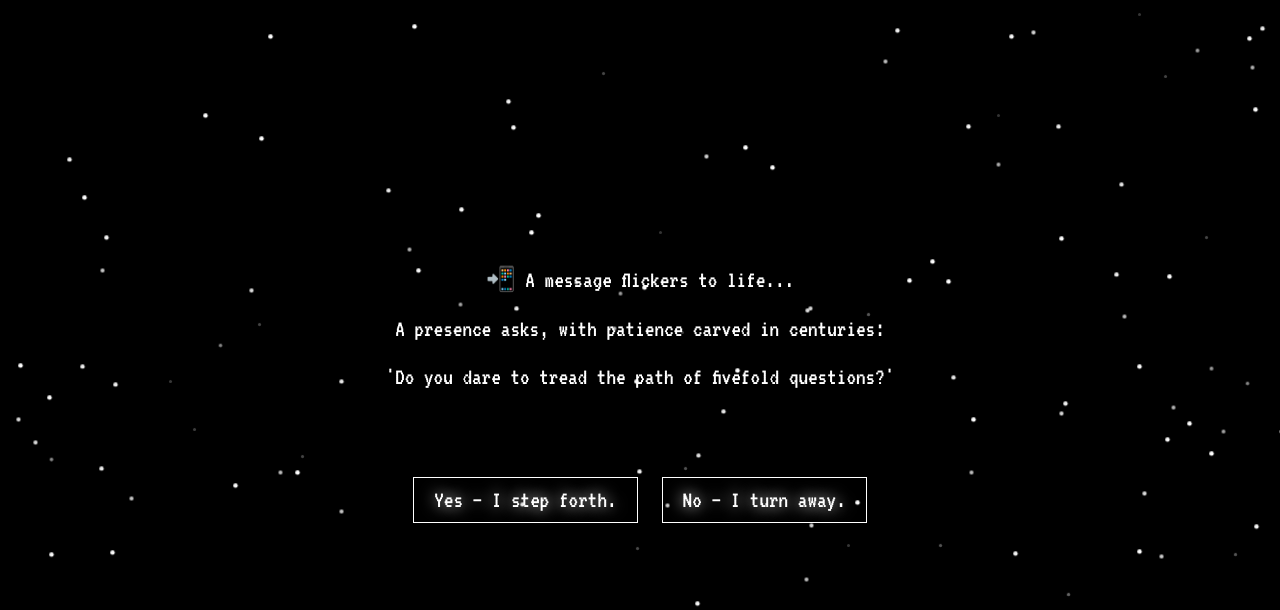
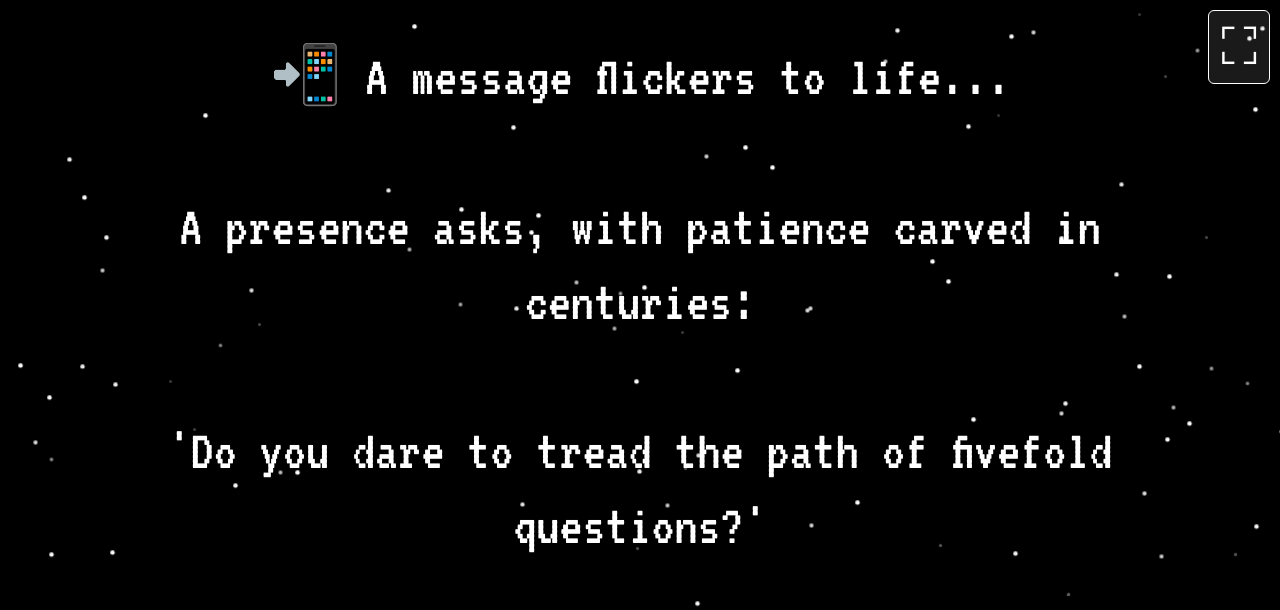
Before and after one commit to Arvi5hm41/minigame, a plain HTML site: page index.html in a window 1280 px wide. Shown: the top 610 px of the page. Drawn offline with Linux system fonts and the light colour scheme.

Commit message:
Update index.html

```diff
--- a/index.html
+++ b/index.html
@@ -1,3 +1,4 @@
+
 <!DOCTYPE html>
 <html lang="en">
 <head>
@@ -9,7 +10,7 @@
       background:black;
       color:white;
       font-family:"VT323",monospace;
-      font-size:24px;
+      font-size:4vw;
       display:flex;
       align-items:center;
       justify-content:center;
@@ -17,24 +18,33 @@
       margin:0;
       overflow:hidden;
     }
+
     #game {
-      max-width:900px;
-      padding:40px;
+      width:90vw;
+      height:90vh;
+      padding:5vw;
       text-align:center;
       position:relative;
       z-index:2;
     }
+
     #text {
       white-space:pre-wrap;
-      min-height:180px;
+      min-height:20vh;
+      font-size:4.5vw;
+      line-height:1.3;
     }
-    #choices { margin-top:20px; }
+
+    #choices { margin-top:5vh; }
+
     .choice {
-      margin:12px;
-      padding:10px 20px;
+      margin:3vw;
+      padding:2vw 4vw;
       border:1px solid white;
       display:inline-block;
       cursor:pointer;
+      font-size:4vw;
+      border-radius:8px;
       transition: all 0.2s ease-in-out;
     }
     .choice:hover {
@@ -42,12 +52,19 @@
       background:white;
       box-shadow:0 0 15px white;
     }
+    .choice:active {
+      color:black;
+      background:white;
+      box-shadow:0 0 20px white;
+      transform:scale(1.05);
+    }
+
     .glow { animation: glow 2s infinite alternate; }
     @keyframes glow {
       from { text-shadow:0 0 4px white; }
       to   { text-shadow:0 0 20px white; }
     }
-    /* Pixel stars */
+
     .pixel {
       position:absolute;
       width:3px;
@@ -62,42 +79,50 @@
       from { opacity:0.2; transform:scale(1); }
       to   { opacity:1; transform:scale(1.5); }
     }
-    /* Result styling */
+
     .symbol {
-      font-size: 80px;
+      font-size: 15vw;
       margin: 20px 0;
+      animation: pulse 3s infinite alternate;
     }
-    .result-title {
-      font-size: 28px;
-      margin: 10px 0;
-    }
-    .result-desc {
-      font-size: 22px;
-      margin-top: 10px;
-      line-height: 1.4;
+    @keyframes pulse {
+      from { text-shadow: 0 0 5px white, 0 0 10px white; }
+      to   { text-shadow: 0 0 20px white, 0 0 40px white; }
     }
 
-    /* Archetype-specific animations */
-    @keyframes shimmer {0%{text-shadow:0 0 5px white;}50%{text-shadow:-5px 0 15px white,5px 0 25px gray;}100%{text-shadow:0 0 5px white;}}
-    @keyframes spinChaos {from{transform:rotate(0deg) scale(1);text-shadow:0 0 10px white;}to{transform:rotate(360deg) scale(1.2);text-shadow:0 0 20px red;}}
-    @keyframes heartbeat {0%,100%{transform:scale(1);text-shadow:0 0 10px white;}50%{transform:scale(1.2);text-shadow:0 0 25px white;}}
-    @keyframes scrollFade {0%,100%{opacity:0.6;}50%{opacity:1;text-shadow:0 0 20px white;}}
-    @keyframes shadowPulse {0%,100%{opacity:0.3;text-shadow:0 0 5px gray;}50%{opacity:1;text-shadow:0 0 20px white;}}
-    @keyframes flameFlicker {0%{text-shadow:0 0 5px orange;}25%{text-shadow:0 0 20px red;}50%{text-shadow:0 0 15px yellow;}75%{text-shadow:0 0 25px orange;}100%{text-shadow:0 0 10px red;}}
-    @keyframes orbGlow {0%,100%{text-shadow:0 0 10px violet,0 0 20px purple;}50%{text-shadow:0 0 25px pink,0 0 40px violet;}}
-    @keyframes cosmicTwinkle {0%,100%{transform:scale(1);text-shadow:0 0 10px blue,0 0 20px white;}50%{transform:scale(1.2);text-shadow:0 0 25px cyan,0 0 50px purple;}}
+    .result-title { font-size: 6vw; margin: 10px 0; }
+    .result-desc { font-size: 4.5vw; margin-top: 10px; line-height: 1.4; }
 
-    .stoic { animation: shimmer 2s infinite; }
-    .trickster { animation: spinChaos 5s infinite linear; }
-    .protector { animation: heartbeat 2s infinite; }
-    .scholar { animation: scrollFade 4s infinite; }
-    .shadow { animation: shadowPulse 3s infinite; }
-    .hero { animation: flameFlicker 1.5s infinite; }
-    .oracle { animation: orbGlow 3s infinite alternate; }
-    .dreamer { animation: cosmicTwinkle 6s infinite alternate; }
+    @media (max-width:600px) {
+      body { font-size:5vw; }
+      #text { font-size:5vw; }
+      .choice { font-size:5vw; padding:3vw 6vw; }
+    }
+
+    /* Fullscreen button */
+    #fullscreen-btn {
+      position: fixed;
+      top: 10px;
+      right: 10px;
+      background: rgba(255,255,255,0.1);
+      border: 1px solid white;
+      color: white;
+      padding: 6px 12px;
+      font-size: 4vw;
+      cursor: pointer;
+      z-index: 9999;
+      border-radius: 6px;
+      transition: all 0.2s ease-in-out;
+    }
+    #fullscreen-btn:hover, #fullscreen-btn:active {
+      background: white;
+      color: black;
+      box-shadow: 0 0 10px white;
+    }
   </style>
 </head>
 <body>
+  <button id="fullscreen-btn">⛶</button>
   <div id="game">
     <div id="text"></div>
     <div id="choices"></div>
@@ -107,15 +132,23 @@
   const choices=document.getElementById("choices");
   let busy=false,currentPath=[],currentLevel=0;
 
-  const ARCHETYPES=[
-    {key:"Stoic Swordsman",title:"⚔ The Stoic Swordsman",symbol:"⚔",css:"stoic",desc:"Steel is a mirror of the soul. You sever illusions with clarity and solemn resolve."},
-    {key:"Trickster Rogue",title:"🃏 The Trickster Rogue",symbol:"🃏",css:"trickster",desc:"Rules are chains. You laugh as you slip them, turning fate into a jest."},
-    {key:"Loyal Protector",title:"🛡 The Loyal Protector",symbol:"🛡",css:"protector",desc:"Your heart is both flame and shield. You endure so others may stand."},
-    {key:"Eternal Scholar",title:"📜 The Eternal Scholar",symbol:"📜",css:"scholar",desc:"The halls of truth have no end. You wander them eternally, hungering for wisdom."},
-    {key:"Shadow Wanderer",title:"🌑 The Shadow Wanderer",symbol:"🌑",css:"shadow",desc:"You walk unseen, carrying silence and scars as companions."},
-    {key:"Burning Hero",title:"🔥 The Burning Hero",symbol:"🔥",css:"hero",desc:"Passion blazes in you. Even gods cannot snuff your fire."},
-    {key:"Silent Oracle",title:"🔮 The Silent Oracle",symbol:"🔮",css:"oracle",desc:"You perceive the whispers between moments. Your silence speaks louder than prophecy."},
-    {key:"Cosmic Dreamer",title:"🌌 The Cosmic Dreamer",symbol:"🌌",css:"dreamer",desc:"Worlds bloom from your thoughts. You shape infinity with your visions."}
+  const ARCHETYPES = [
+    { key:"Stoic Swordsman", title:"⚔ The Stoic Swordsman", symbol:"⚔",
+      desc:"Steel is a mirror of the soul. You sever illusions with clarity and solemn resolve." },
+    { key:"Trickster Rogue", title:"🃏 The Trickster Rogue", symbol:"🃏",
+      desc:"Rules are chains. You laugh as you slip them, turning fate into a jest." },
+    { key:"Loyal Protector", title:"🛡 The Loyal Protector", symbol:"🛡",
+      desc:"Your heart is both flame and shield. You endure so others may stand." },
+    { key:"Eternal Scholar", title:"📜 The Eternal Scholar", symbol:"📜",
+      desc:"The halls of truth have no end. You wander them eternally, hungering for wisdom." },
+    { key:"Shadow Wanderer", title:"🌑 The Shadow Wanderer", symbol:"🌑",
+      desc:"You walk unseen, carrying silence and scars as companions." },
+    { key:"Burning Hero", title:"🔥 The Burning Hero", symbol:"🔥",
+      desc:"Passion blazes in you. Even gods cannot snuff your fire." },
+    { key:"Silent Oracle", title:"🔮 The Silent Oracle", symbol:"🔮",
+      desc:"You perceive the whispers between moments. Your silence speaks louder than prophecy." },
+    { key:"Cosmic Dreamer", title:"🌌 The Cosmic Dreamer", symbol:"🌌",
+      desc:"Worlds bloom from your thoughts. You shape infinity with your visions." }
   ];
 
   const QUESTIONS=[
@@ -157,8 +190,15 @@
     if(currentLevel===0 && label.startsWith("Yes")){
       currentPath.push(i);currentLevel=0;navigate();return;
     }
-    if(label.startsWith("Restart")){startGame();return;}
-    if(label.startsWith("End")){clearChoices();typeText("🌙 The journey sleeps, until another soul awakens it.");return;}
+    if(label.startsWith("Restart")){
+      startGame();
+      return;
+    }
+    if(label.startsWith("End")){
+      clearChoices();
+      typeText("🌙 The journey sleeps, until another soul awakens it.");
+      return;
+    }
 
     currentPath.push(i);currentLevel++;
     if(currentLevel>=QUESTIONS.length) finish();
@@ -171,46 +211,46 @@
     typeText(q[0],()=>showChoices(q.slice(1)));
   }
 
-  // Sequential reveal finish
   function finish(){
     const archetype=ARCHETYPES[Math.floor(Math.random()*ARCHETYPES.length)];
     clearChoices();
-    text.innerHTML="";
+    text.innerHTML = "";
 
-    // Step 1: Symbol
-    const symbolDiv=document.createElement("div");
-    symbolDiv.className="symbol " + archetype.css;
-    symbolDiv.textContent=archetype.symbol;
+    const symbolDiv = document.createElement("div");
+    symbolDiv.className = "symbol glow";
+    symbolDiv.textContent = archetype.symbol;
     text.appendChild(symbolDiv);
 
-    // Step 2: Title after delay
-    setTimeout(()=>{
-      const titleDiv=document.createElement("div");
-      titleDiv.className="result-title glow";
-      titleDiv.textContent="✨ "+archetype.title+" ✨";
+    setTimeout(() => {
+      const titleDiv = document.createElement("div");
+      titleDiv.className = "result-title glow";
+      titleDiv.textContent = "✨ " + archetype.title + " ✨";
       text.appendChild(titleDiv);
 
-      // Step 3: Description after delay
-      setTimeout(()=>{
-        const descDiv=document.createElement("div");
-        descDiv.className="result-desc";
-        descDiv.textContent=archetype.desc;
+      setTimeout(() => {
+        const descDiv = document.createElement("div");
+        descDiv.className = "result-desc";
+        descDiv.textContent = archetype.desc;
         text.appendChild(descDiv);
 
-        // Step 4: Choices after delay
-        setTimeout(()=>{showChoices(["Restart the journey","End"]);},800);
-      },800);
-    },800);
+        setTimeout(() => {
+          showChoices(["Restart the journey","End"]);
+        }, 1000);
+      }, 1000);
+    }, 1000);
   }
 
   function startGame(){
     currentPath=[];currentLevel=0;
     const intro="📲 A message flickers to life...\n\nA presence asks, with patience carved in centuries:\n\n'Do you dare to tread the path of fivefold questions?'";
-    typeText(intro,()=>showChoices(["Yes — I step forth.","No — I turn away."]));
+    typeText(intro,()=>showChoices([
+      "Yes — I step forth.",
+      "No — I turn away."
+    ]));
   }
 
   (function spawnPixels(){
-    for(let i=0;i<150;i++){
+    for(let i=0;i<120;i++){
       const p=document.createElement("div");
       p.className="pixel";
       p.style.left=Math.random()*100+"vw";
@@ -222,6 +262,18 @@
   })();
 
   startGame();
+
+  // Fullscreen toggle
+  const fsBtn=document.getElementById("fullscreen-btn");
+  fsBtn.addEventListener("click",()=>{
+    if(!document.fullscreenElement){
+      document.documentElement.requestFullscreen().catch(err=>{
+        alert(`Error: ${err.message}`);
+      });
+    } else {
+      document.exitFullscreen();
+    }
+  });
   </script>
 </body>
 </html>
```
